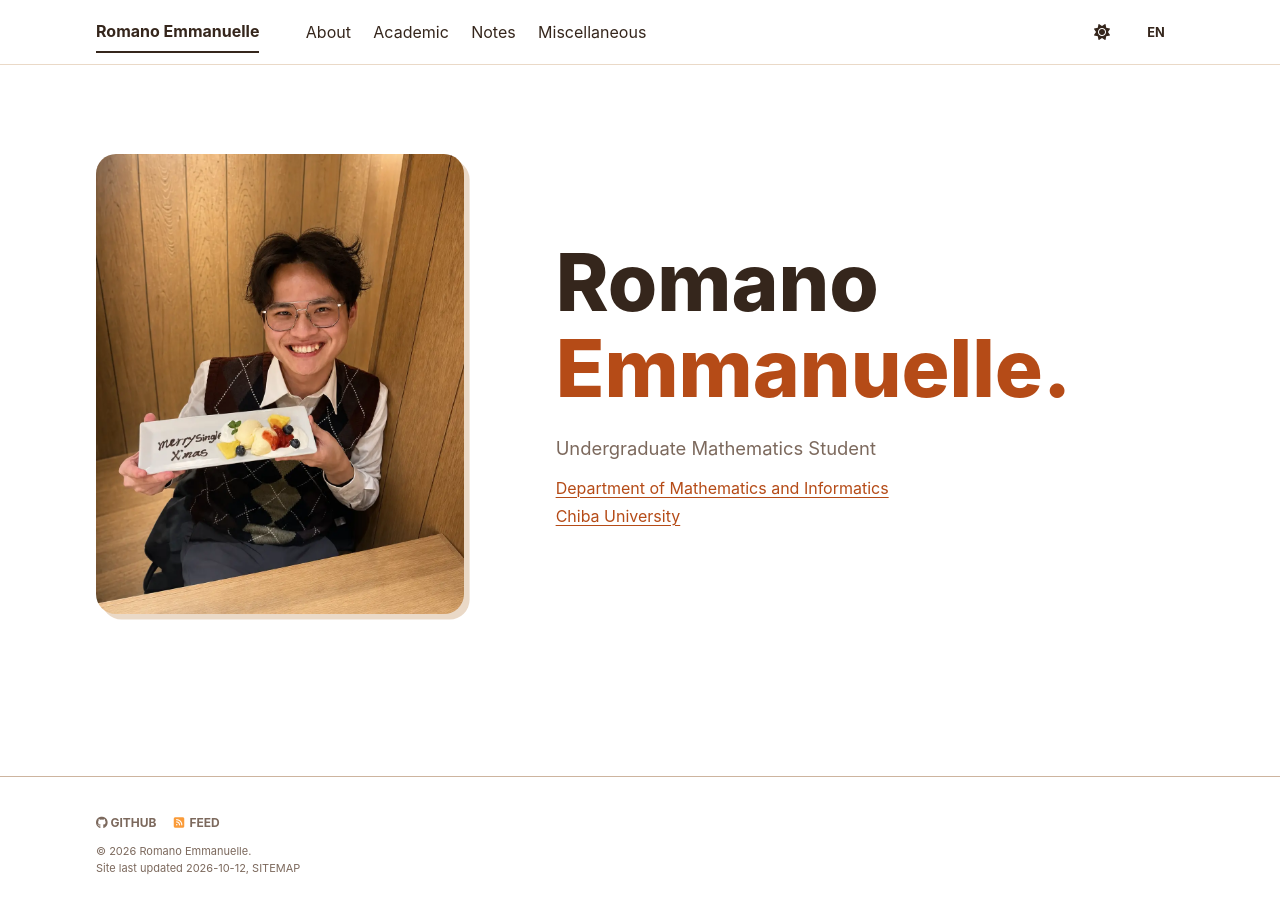
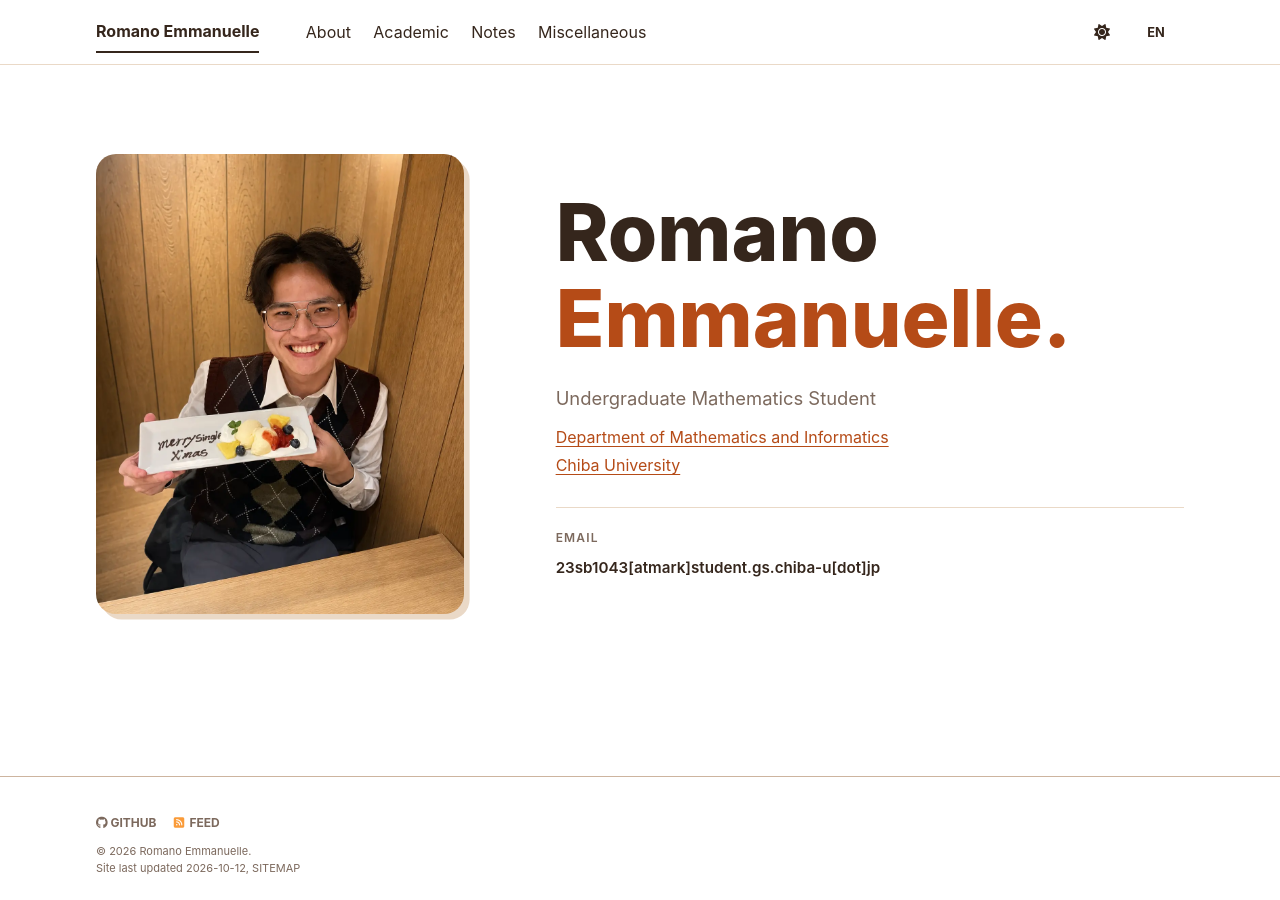
Before and after one commit to RomanoEmmanuelle/RomanoEmmanuelle.github.io, a Jekyll site: the page built from _pages/home.md, in a window 1280 px wide. Built offline with Jekyll 4.4.1, drawn with Linux system fonts in a browser that asks for light colours; a style sheet for code colours, icons or effects is not loaded.

Commit message:
Add university email to homepage

```diff
--- a/_pages/home.md
+++ b/_pages/home.md
@@ -20,5 +20,9 @@ author_profile: false
       <a href="https://www.math.s.chiba-u.ac.jp/">Department of Mathematics and Informatics</a><br>
       <a href="https://www.chiba-u.ac.jp/">Chiba University</a>
     </p>
+    <div class="landing-hero__contact">
+      <span class="landing-hero__contact-label">Email</span>
+      <p class="landing-hero__email">23sb1043[atmark]<wbr>student.gs.chiba-u[dot]<wbr>jp</p>
+    </div>
   </div>
 </section>
--- a/_sass/layout/_personal.scss
+++ b/_sass/layout/_personal.scss
@@ -325,6 +325,29 @@
 .landing-hero__affiliation a {
   text-underline-offset: 0.18em;
   text-decoration-thickness: 1px;
+}
+
+.landing-hero__contact {
+  margin-top: 1.75rem;
+  padding-top: 1rem;
+  border-top: 1px solid var(--global-border-color);
+}
+
+.landing-hero__contact-label {
+  color: var(--global-text-color-light);
+  font-size: 0.75rem;
+  font-weight: 600;
+  letter-spacing: 0.1em;
+  text-transform: uppercase;
+}
+
+.landing-hero .landing-hero__email {
+  margin: 0.4rem 0 0;
+  color: var(--global-text-color);
+  font-size: 0.95rem;
+  font-weight: 600;
+  line-height: 1.65;
+  overflow-wrap: anywhere;
 }
 
 @media (min-width: 801px) and (max-width: 1279px) {
```
